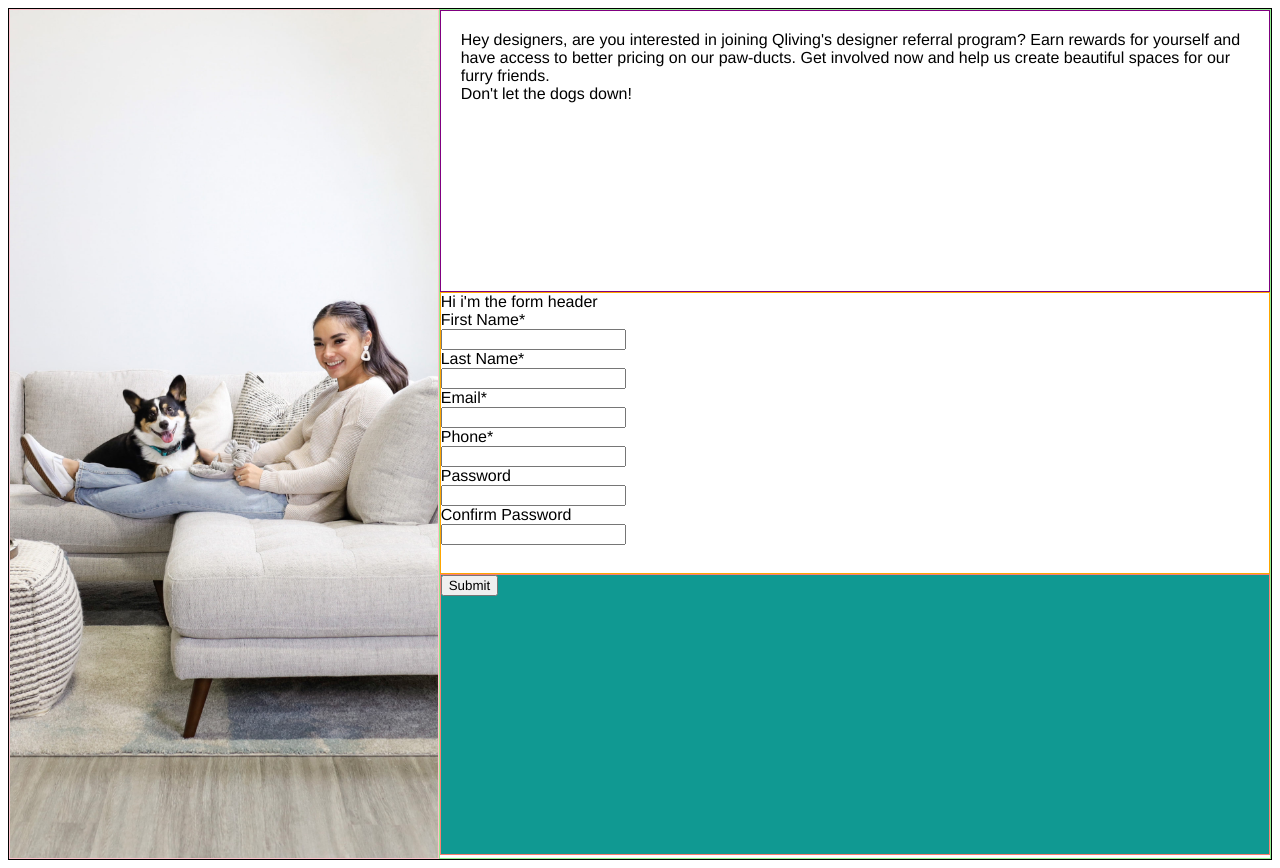
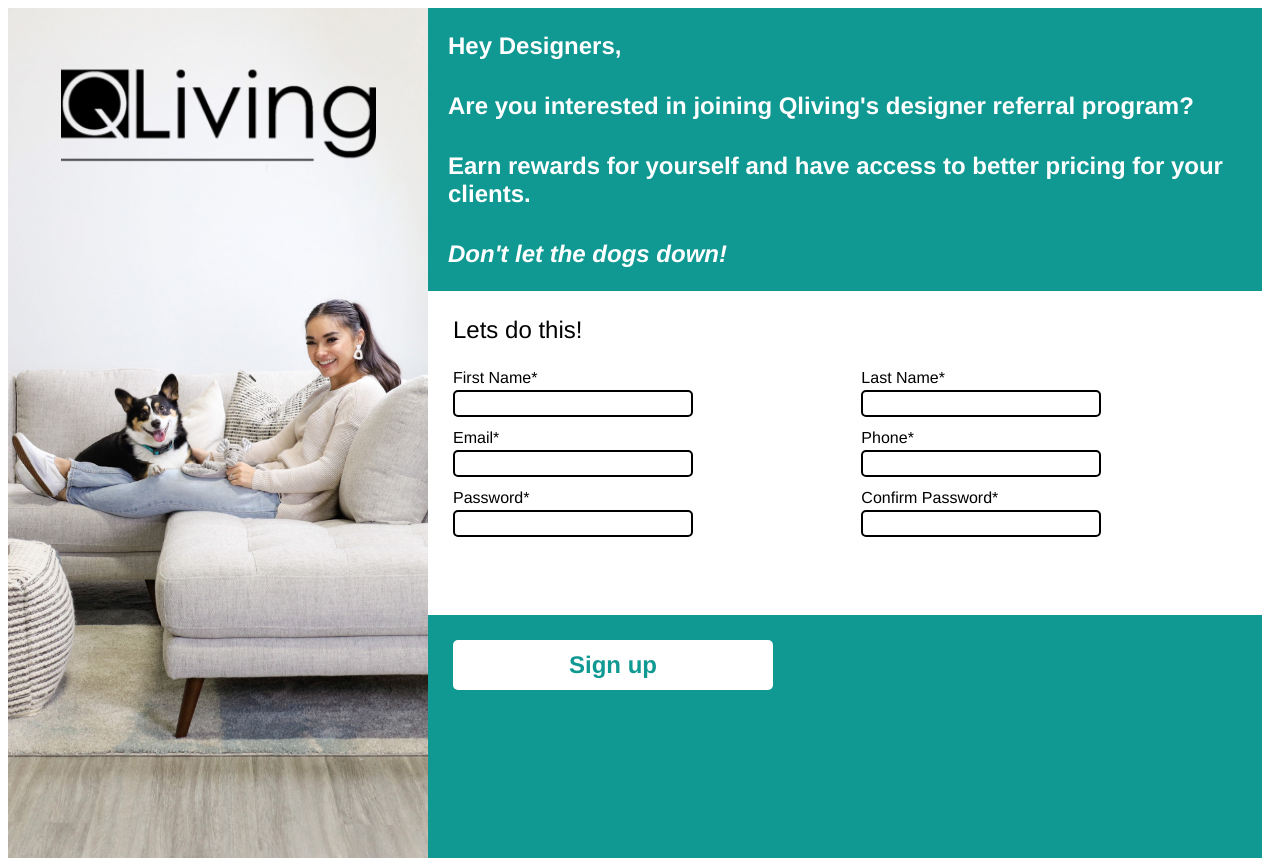
Before and after one commit to Amack2/odinServiceForm, a plain HTML site: page index.html in a window 1280 px wide. Drawn offline with Linux system fonts and the light colour scheme.

Commit message:
layout and most formating finished

```diff
--- a/index.css
+++ b/index.css
@@ -1,12 +1,13 @@
 * {
     font-family: "Montserrat", Helvetica, Arial, Lucida, sans-serif;
-    --qlivingTeal: #109992;
+    --qlivingDarkTeal: #109992;
+    --qlivingLightTeal: #7bdcb5;
 }
 
 .pageContainer {
     display: flex;
     flex-direction: row;
-    border: 1px solid black;
+
     /* height is just placeholder */
     height: 850px;
 
@@ -14,48 +15,134 @@
 
 .leftImageContainer {
     width: 34%;
-    flex-direction: column;
-    border: 1px solid pink;
+    max-width: 420px;
+    min-width: 300px;
+    background-image: url(bunkerCute.jpg);
+    background-size: cover;
+    background-position: 70% 0;
+    display: flex;
+    align-content: center;
+
 }
 
-.leftImageContainer img {
+
+
+.logoSubContainer {
+    background-image: url(QlivingLogo.png);
+    max-height: 150px;
     width: 100%;
-    height: 100%;
-    object-fit: cover;
-    object-position: 70% 0;
+    min-height: 150px;
+    background-repeat: no-repeat;
+    background-position: center;
+    background-size: 85%;
+    display: flex;
+    margin: 25px;
+
 }
 
 .rightTextContainer {
 
     width: 66%;
+    min-width: 555px;
+    max-width: 900px;
+    display: flex;
     flex-direction: column;
-    border: 1px solid lightgreen;
+
+    background-color: var(--qlivingDarkTeal);
+    color: white;
+    font-size: x-large;
+
 }
 
-.topCopy {
-    height: 33%;
-    border: 1px solid purple;
+.headerContainer {
+    height: 30%;
+    padding: 20px;
+    display: flex;
+    flex-direction: column;
+    justify-content: space-around;
+    gap: 25px;
+    font-weight: bold;
+
+}
+
+.qlivinglogo {
+    float: inline-start;
+}
+
+.headerCopyLine2 {
+    font-style: italic;
 }
 
 
-.headerContainer {
-    padding: 20px;
+.formContainer {
+    height: 40%;
+    background-color: white;
+    color: black;
 
 }
 
-.formContainer {
-    height: 33%;
-    border: 1px solid orange;
+.formHeader {
+    margin-left: 25px;
+    margin-top: 25px;
 }
 
-.formRow > label {
-display: block;
+form {
+    appearance: none;}
+
+.formRowContainer {
+    margin-left: 25px;
+    margin-top: 25px;
+    display: grid;
+    grid-gap: 7.5px;
+    grid-template-columns: repeat(2, 1fr);
+    grid-template-rows: 33% 33%;
+}
+
+.formRow>label {
+    display: block;
+    font-size: medium;
+}
+
+
+.formRow>input {
+    appearance: none;
+    border-radius: 5px;
+    font-size: large;
+    border: 2px solid black;
+}
+
+.formRow>input:hover {
+    filter: brightness(95%);
+}
+
+.formRow>input:focus {
+    border: 3px solid black;
+    box-shadow: 5px 5px 2px var(--qlivingDarkTeal);
+
+
 }
 
 .footer {
-    height: 33%;
-    border: 1px solid salmon;
-    background-color: var(--qlivingTeal);
+    height: 30%;
+
+
+}
+
+.submitBtn {
+    margin-left: 25px;
+    margin-top: 25px;
+    height: 50px;
+    width: 320px;
+    border-radius: 5px;
+    font-weight: bold;
+    font-size: x-large;
+    color: var(--qlivingDarkTeal);
+    background-color: white;
+    border-width: 0px;
+}
+
+.submitBtn:hover {
+    filter: brightness(95%);
 }
 
 /* qliving colour = #109992 */
--- a/index.html
+++ b/index.html
@@ -12,26 +12,27 @@
 <body>
     <div class="pageContainer">
         <div class="leftImageContainer">
-            <img src="bunkerCute.jpg" alt="">
+            <div class="logoSubContainer"></div>
         </div>
         <div class="rightTextContainer">
-            <div class="topCopy">
             <div class="headerContainer">
-                    <div class="headerTxt">
-                        Hey designers, are you interested in joining Qliving's designer referral program? Earn rewards
-                        for yourself and have access to better pricing on our paw-ducts. Get involved now and help us
-                        create beautiful spaces for our furry friends.
+                <div class="headerCopyLine1">
+                    Hey Designers,
                 </div>
-                    <div class="headersmallText">
+                <div class="headerCopyLine1">Are you interested in joining Qliving's designer referral program?</div>
+
+                <div class="headerCopyLine1">Earn rewards for yourself and have access to better pricing for your
+                    clients.
+                </div>
+
+                <div class="headerCopyLine2">
                     Don't let the dogs down!
                 </div>
             </div>
-
-            </div>
-
             <div class="formContainer">
                 <form>
-                    <div class="formHeader"> Hi i'm the form header</div>
+                    <div class="formHeader">Lets do this!</div>
+                    <div class="formRowContainer">
 
                         <div class="formRow">
                             <Label for="fname">First Name*</Label>
@@ -50,26 +51,24 @@
                             <Input type="phone" name="phone" id="phone" required></Input>
                         </div>
                         <div class="formRow">
-                        <Label for="password">Password</Label>
+                            <Label for="password">Password*</Label>
                             <Input type="password" name="password" id="password" required></Input>
                         </div>
                         <div class="formRow">
-                        <Label for="cPassword">Confirm Password</Label>
+                            <Label for="cPassword">Confirm Password*</Label>
                             <Input type="cPassword" name="cPassword" id="cPassword" required></Input>
+                        </div>
                     </div>
 
 
 
                 </form>
-
-
-
-
             </div>
 
             <div class="footer">
-                <button class="submitBtn">Submit</button>
+                <button class="submitBtn">Sign up</button>
                 <div class="footerText"></div>
+            </div>
         </div>
     </div>
     </div>
```
Also changed, not shown: QlivingLogo.png (added). Lines whose indentation alone changed are shown as unchanged.
